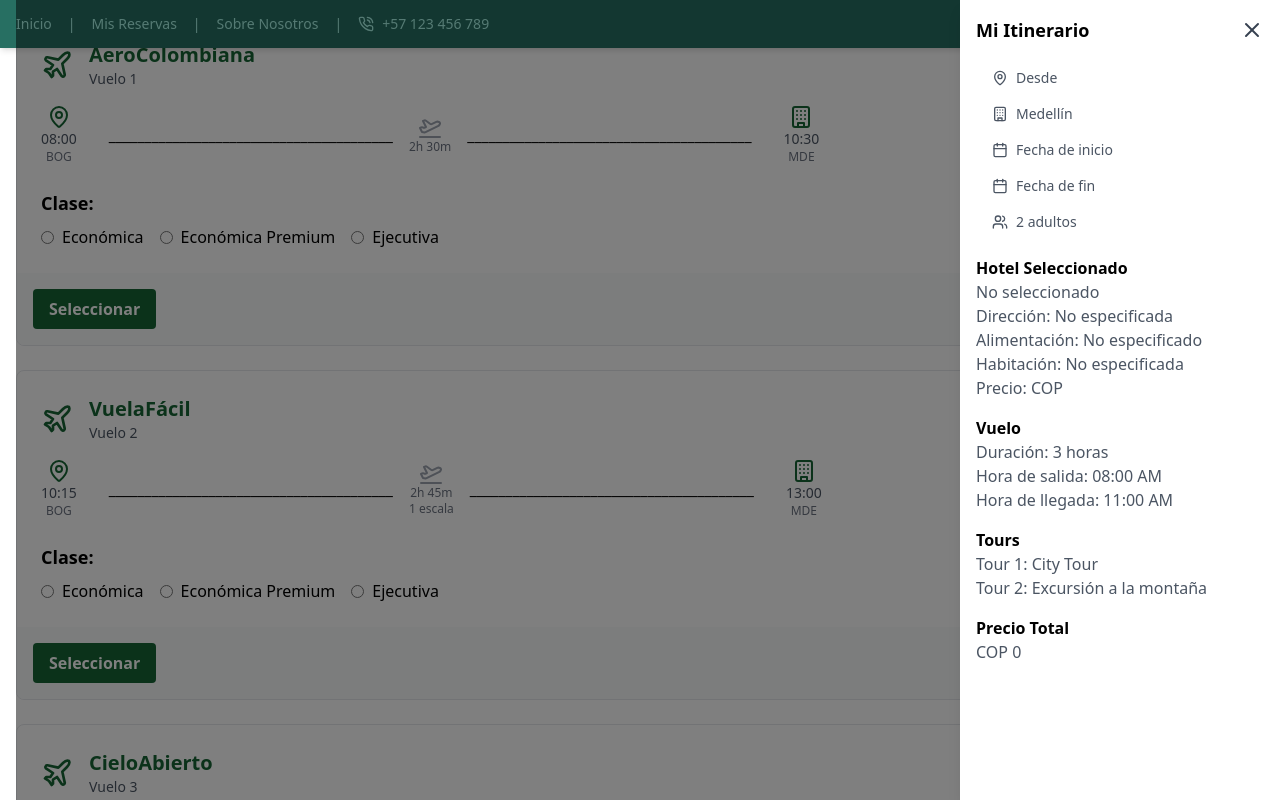
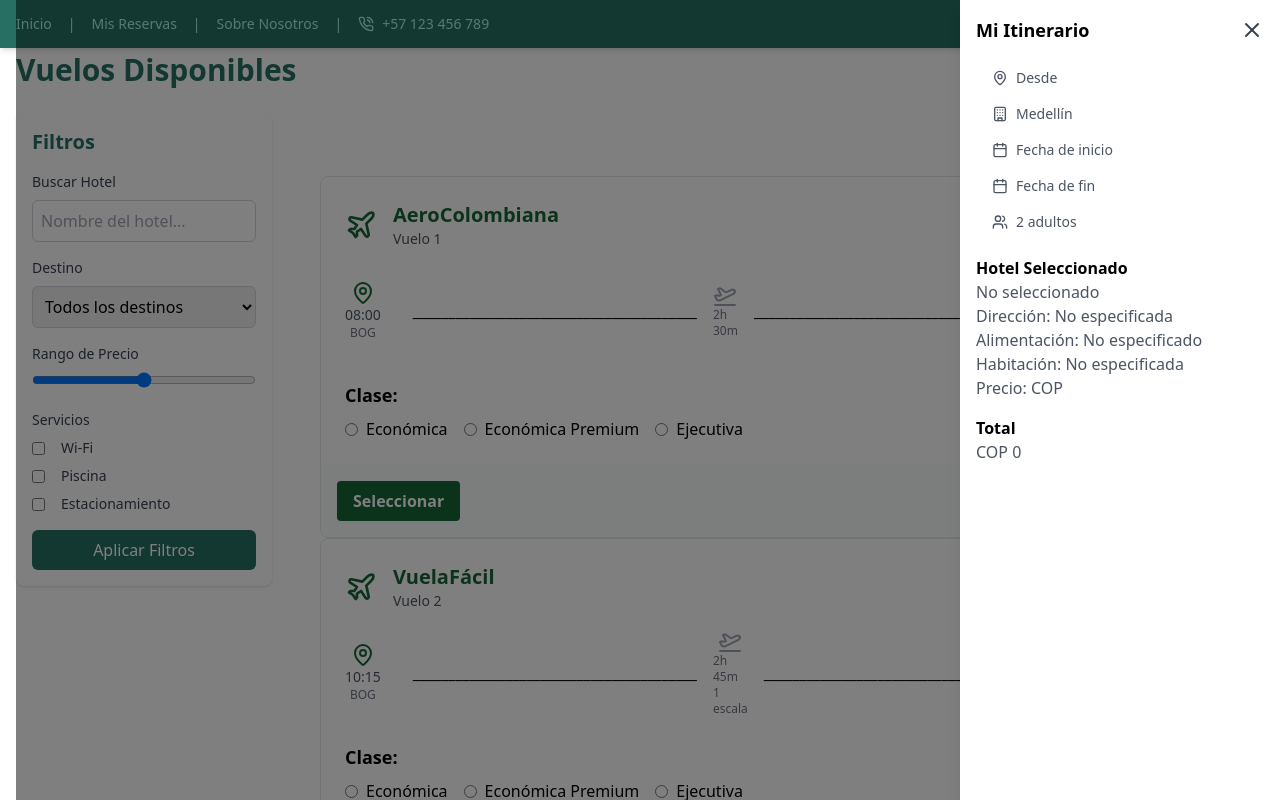
Before and after one commit to carobte/Dream-Reserve-Front, a React (Vite) app: page /flight-selection in a window 1280 px wide. Both pictures are taken after a click on the button "Mi Itinerario". Shown: the top 800 px of the page. Built offline with nearby package versions, Linux system fonts and the light colour scheme.

Commit message:
Feat: logical implementation status management and style correction

```diff
--- a/src/context/ReserveContext.jsx
+++ b/src/context/ReserveContext.jsx
@@ -1,5 +1,4 @@
-import { createContext, useContext, useState } from 'react';
-import { useEffect } from 'react';
+import { createContext, useContext, useState, useEffect } from 'react';
 import { useSearch } from './SearchContext';
 import { usePrice } from './PriceContext';
 
@@ -41,25 +40,31 @@ export const ReservaProvider = ({ children }) => {
 
   // Actualiza `reserva` cuando cambian los datos de los contextos
   useEffect(() => {
-    setReserva({
+    setReserva(prev => ({
+      ...prev,
       hotel: selectedHotel,
       habitacion: "Suite Deluxe",
       alimentacion: planType === "todo incluido" ? "Todo incluido" : "Solo hotel",
       personas: totalPeople,
       origen: origin,
       destino: destination,
-      vueloIda: null,
-      vueloVuelta: null,
-      tours: [],
       valorTotal: totalPrice
-    });
+    }));
   }, [selectedHotel, totalPrice, planType, totalPeople, origin, destination]);
+
+  const updateFlight = (flight, flightType) => {
+    setReserva(prev => ({
+      ...prev,
+      [flightType]: flight,
+      valorTotal: prev.valorTotal + flight.price
+    }));
+  };
 
   return (
     <ReservaContext.Provider value={{
       reserva,
       setReserva,
-      // Pasar los setters individuales si se necesitan en otros componentes
+      updateFlight,
     }}>
       {children}
     </ReservaContext.Provider>
--- a/src/layout/NavbarSelect.jsx
+++ b/src/layout/NavbarSelect.jsx
@@ -1,12 +1,14 @@
 import { useState, useContext } from 'react';
-import { PhoneCall, Calendar, Users, MapPin, Settings, LogOut, X, Building, User } from 'lucide-react';
+import { PhoneCall, Calendar, Users, MapPin, Settings, LogOut, X, Building, User, Plane } from 'lucide-react';
 import { SearchContext } from '../context/SearchContext';
 import { usePrice } from '../context/PriceContext';
+import { useReserva } from '../context/ReserveContext';
 import { useAuth } from '../context/AuthContext';
 
 export default function NavbarSelect() {
     const { selectedHotel, totalPrice } = usePrice();
     const { origin, destination, startDate, endDate, totalPeople } = useContext(SearchContext);
+    const { reserva } = useReserva(); // Obtener la reserva del contexto
     const { user, logout } = useAuth(); // Obtener el usuario y el método de logout del contexto
     const [menuOpen, setMenuOpen] = useState(false);
     const [itineraryOpen, setItineraryOpen] = useState(false);
@@ -148,25 +150,32 @@ export default function NavbarSelect() {
                                             <p className="text-gray-600">Precio: COP {selectedHotel?.room?.price.toLocaleString()}</p>
                                         </div>
 
-                                        {/* Detalles del vuelo (ejemplo estático) */}
+                                        {/* Detalles del vuelo */}
+                                        {reserva.vueloIda && (
+                                            <div className="mt-4">
+                                                <h3 className="text-md font-semibold">Vuelo de Ida</h3>
+                                                <p className="text-gray-600">Aerolínea: {reserva.vueloIda.airline}</p>
+                                                <p className="text-gray-600">Hora de salida: {reserva.vueloIda.departureTime}</p>
+                                                <p className="text-gray-600">Hora de llegada: {reserva.vueloIda.arrivalTime}</p>
+                                                <p className="text-gray-600">Duración: {reserva.vueloIda.duration}</p>
+                                                <p className="text-gray-600">Precio: COP {reserva.vueloIda.price.toLocaleString()}</p>
+                                            </div>
+                                        )}
+                                        {reserva.vueloVuelta && (
+                                            <div className="mt-4">
+                                                <h3 className="text-md font-semibold">Vuelo de Vuelta</h3>
+                                                <p className="text-gray-600">Aerolínea: {reserva.vueloVuelta.airline}</p>
+                                                <p className="text-gray-600">Hora de salida: {reserva.vueloVuelta.departureTime}</p>
+                                                <p className="text-gray-600">Hora de llegada: {reserva.vueloVuelta.arrivalTime}</p>
+                                                <p className="text-gray-600">Duración: {reserva.vueloVuelta.duration}</p>
+                                                <p className="text-gray-600">Precio: COP {reserva.vueloVuelta.price.toLocaleString()}</p>
+                                            </div>
+                                        )}
+
+                                        {/* Total */}
                                         <div className="mt-4">
-                                            <h3 className="text-md font-semibold">Vuelo</h3>
-                                            <p className="text-gray-600">Duración: 3 horas</p>
-                                            <p className="text-gray-600">Hora de salida: 08:00 AM</p>
-                                            <p className="text-gray-600">Hora de llegada: 11:00 AM</p>
-                                        </div>
-
-                                        {/* Detalles de los tours (ejemplo estático) */}
-                                        <div className="mt-4">
-                                            <h3 className="text-md font-semibold">Tours</h3>
-                                            <p className="text-gray-600">Tour 1: City Tour</p>
-                                            <p className="text-gray-600">Tour 2: Excursión a la montaña</p>
-                                        </div>
-
-                                        {/* Precio total */}
-                                        <div className="mt-4">
-                                            <h3 className="text-md font-semibold">Precio Total</h3>
-                                            <p className="text-gray-600">COP {totalPrice.toLocaleString()}</p>
+                                            <h3 className="text-md font-semibold">Total</h3>
+                                            <p className="text-gray-600">COP {reserva.valorTotal.toLocaleString()}</p>
                                         </div>
                                     </div>
                                 </div>
--- a/src/pages/FlightSelection.jsx
+++ b/src/pages/FlightSelection.jsx
@@ -1,8 +1,13 @@
 import { useState, useEffect } from 'react';
 import { usePrice } from '../context/PriceContext';
+import { useReserva } from '../context/ReserveContext';
 import { Plane, PlaneTakeoff, Building, MapPin as MapPinArrival } from 'lucide-react';
 import { useNavigate } from 'react-router-dom';
-import Header from '../layout/NavbarSelect';
+import NavbarSelect from '../layout/NavbarSelect';
+import { useContext } from 'react';
+import { SearchContext } from '../context/SearchContext';
+import Footer from '../layout/Footer';
+import { AsideFilters } from '../components';
 
 const flights = [
   {
@@ -41,6 +46,18 @@ const flights = [
     stops: 0,
     popular: false,
   },
+  {
+    id: 4,
+    airline: 'CieloAbierto',
+    departureTime: '14:30',
+    arrivalTime: '16:45',
+    duration: '2h 15m',
+    departureAirport: 'BOG',
+    arrivalAirport: 'MDE',
+    price: 280000,
+    stops: 0,
+    popular: false,
+  }
 ];
 
 const flightClasses = [
@@ -56,7 +73,9 @@ export default function FlightSelection() {
   const [previousFlightPrice, setPreviousFlightPrice] = useState(0);
   const navigate = useNavigate();
 
+  const { planType } = useContext(SearchContext);
   const { selectedHotel, totalPrice, setTotalPrice } = usePrice();
+  const { setReserva } = useReserva();
 
   const calculateFlightTotalPrice = (basePrice, classId) => {
     const flightClass = flightClasses.find(fc => fc.id === classId);
@@ -82,15 +101,30 @@ export default function FlightSelection() {
           setPreviousFlightPrice(flightTotalPrice);
           return updatedTotal;
         });
+
+        // Actualizar los datos del vuelo en el contexto de reserva
+        setReserva(prevReserva => ({
+          ...prevReserva,
+          vueloIda: {
+            id: flight.id,
+            airline: flight.airline,
+            departureTime: flight.departureTime,
+            arrivalTime: flight.arrivalTime,
+            duration: flight.duration,
+            departureAirport: flight.departureAirport,
+            arrivalAirport: flight.arrivalAirport,
+            price: flightTotalPrice,
+            class: selectedClass[selectedFlight] || flightClasses[0].id,
+          }
+        }));
       }
     }
-  }, [selectedFlight, selectedClass, selectedHotel, setTotalPrice, previousFlightPrice]);
+  }, [selectedFlight, selectedClass, selectedHotel, setTotalPrice, previousFlightPrice, setReserva]);
 
   const handleSelectFlight = () => {
     const flight = flights.find(flight => flight.id === selectedFlight);
     if (flight) {
       const flightTotalPrice = calculateFlightTotalPrice(flight.price, selectedClass[selectedFlight] || flightClasses[0].id);
-      const hotelPrice = selectedHotel?.price || 0;
 
       setTotalPrice(prevTotalPrice => {
         const updatedTotal = prevTotalPrice - previousFlightPrice + flightTotalPrice;
@@ -98,14 +132,23 @@ export default function FlightSelection() {
         return updatedTotal;
       });
 
+      if (planType === 'vuelos') {
+        navigate('/date-reserve');
+      } else {
         navigate('/add-tours');
+      }
     }
   };
 
   return (
-    <div className="container mx-auto p-4">
-      <Header/>
-      <div className="grid gap-6">
+    <div className="min-h-screen flex flex-col">
+      <NavbarSelect />
+      <main className="flex-grow container mx-auto my-8 px-4 py-5">
+        <h2 className="text-3xl font-bold mb-6 text-custom-green">Vuelos Disponibles</h2>
+        <div className="flex flex-col md:flex-row gap-8">
+          <AsideFilters />
+
+          <div className="flex-grow container mx-auto px-4 py-16">
             {flights.map((flight) => (
               <div
                 key={flight.id}
@@ -183,5 +226,8 @@ export default function FlightSelection() {
             ))}
           </div>
         </div>
+      </main>
+      <Footer />
+    </div>
   );
 }
```
Lines whose indentation alone changed are shown as unchanged.
